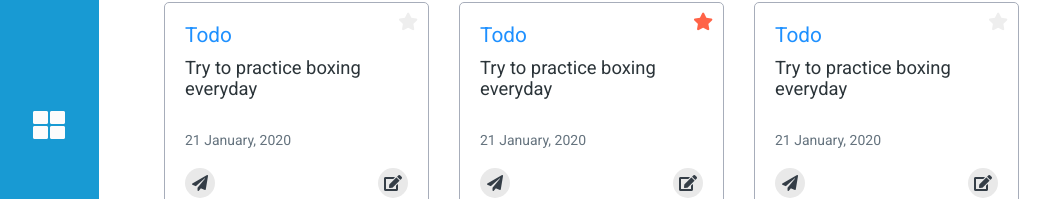
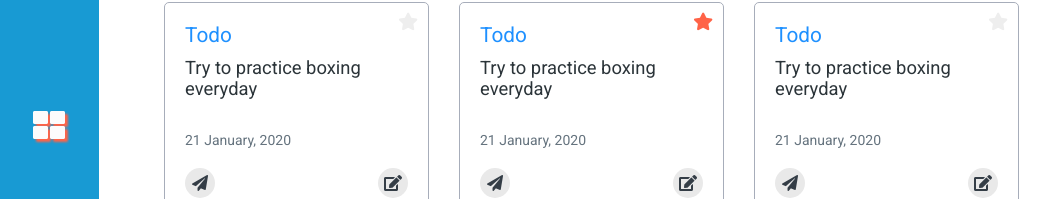
Before and after one commit to Basharath/todo, a React (Create React App) app: page / in a window 1280 px wide. In both pictures the pointer is over the icon 50 px from the left and 232 px from the top of the page. Shown: the part 107-306 px from the top of the page, without its empty margins (1-1051 px from the left). Built offline with nearby package versions, Linux system fonts and the light colour scheme; the HTML template or start-up script is replaced by a standard one.

Commit message:
Sidebar style update

```diff
--- a/src/styles/_base.scss
+++ b/src/styles/_base.scss
@@ -18,7 +18,7 @@ $md: 768px;
 $lg: 1025px;
 $textShadow: 2px 2px 1px rgba(0, 0, 0, 0.3);
 $textShadowlight: 2px 2px 1px rgba(255, 255, 255, 0.3);
-$boxShadow: 0px 0px 0px 5px rgba(0, 0, 0, 0.1);
+$boxShadow: 1px 1px 5px rgba(0, 0, 0, 0.1);
 $boxShadowlight: 0px 0px 0px 5px rgba(255, 255, 255, 0.1);
 $ff1: 'Roboto', sans-serif;
 $ff2: 'Quicksand', sans-serif;
--- a/src/styles/_sidebar.scss
+++ b/src/styles/_sidebar.scss
@@ -22,6 +22,10 @@
       font-size: 2rem;
       color: $white;
       margin: 0 auto;
+
+      &:hover {
+        filter: drop-shadow(3px 3px 1px $red);
+      }
     }
   }
 }
```
